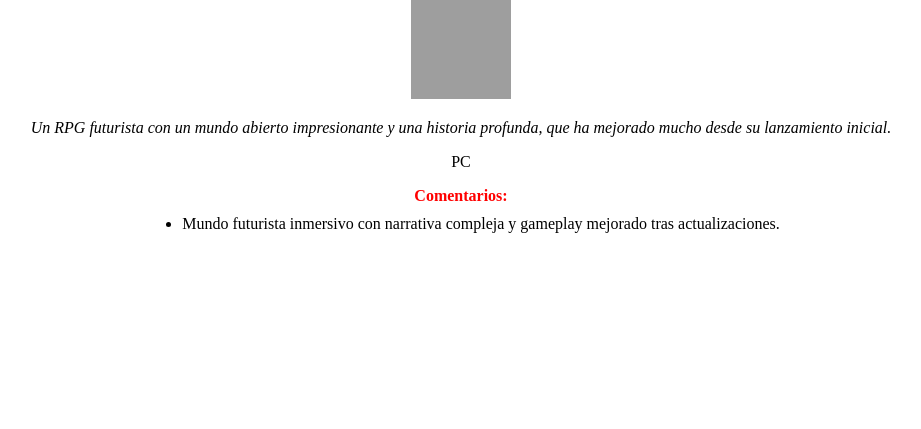
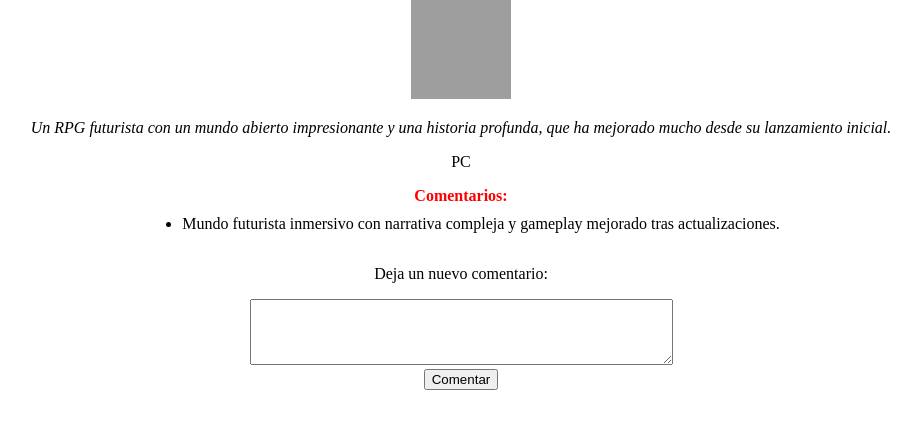
Before and after one commit to xianleon310/DWES, a PHP site: page /detail.php?id=1 in a window 1280 px wide. Shown: the part 141-570 px from the top of the page, without its empty margins (179-1100 px from the left). Run offline with PHP 8.4, Linux system fonts and the light colour scheme; data comes from the database, SQL or seed files in the repository; grey boxes are pictures that could not be loaded.

Commit message:
Ejercicio 4

```diff
--- a/sprint2phpsql/www/site4/detail.php
+++ b/sprint2phpsql/www/site4/detail.php
@@ -43,5 +43,18 @@
         }
         echo "</ul>";
     ?>
+    <p>Deja un nuevo comentario:</p>
+    <form action="/comment.php" method="post">
+        <textarea rows="4" cols="50" name="new_comment"></textarea><br>
+        <input
+            type="hidden"
+            name="juego_id"
+            value="
+                <?php
+                    echo $id;
+                ?>
+            ">
+        <input type="submit" value="Comentar">
+    </form>
 </body>
 </html>
```
